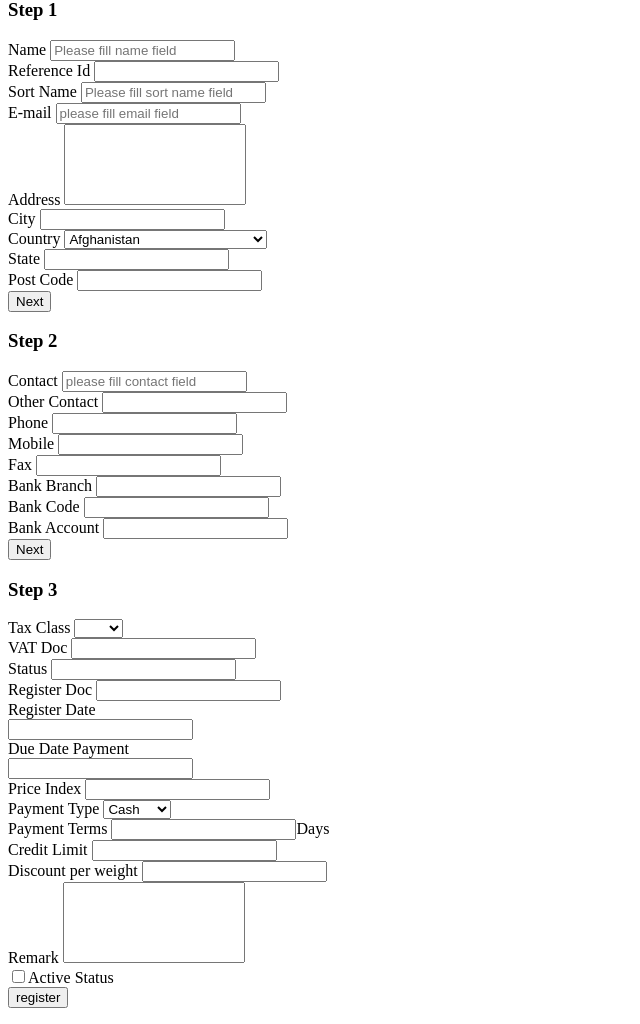
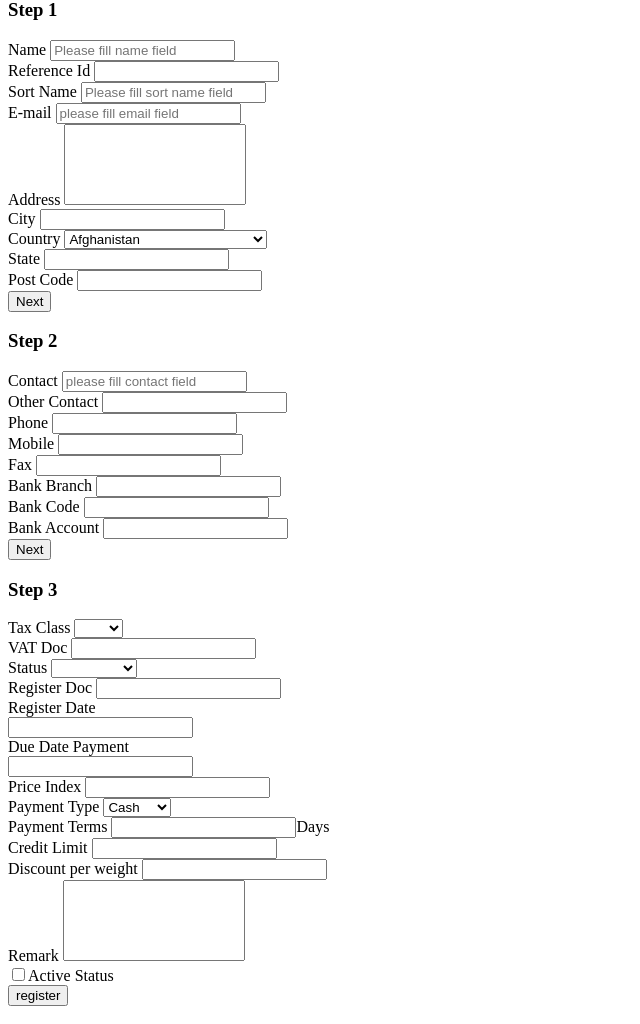
Before and after one commit to bebeck/manifest-system, a CodeIgniter app: the page made by application/views/customers/customer_input.php in a window 1280 px wide. Shown: the part 91-1115 px from the top of the page, without its empty margins (0-640 px from the left). Run offline with CodeIgniter, Linux system fonts and the light colour scheme.

Commit message:
yang terbaru customer_input.php

```diff
--- a/application/views/customers/customer_input.php
+++ b/application/views/customers/customer_input.php
@@ -484,7 +484,11 @@
                 <div class="form-group">
               <label>Status</label>
 
-  					<input id="status" name="status" type="text" placeholder="" class="form-control">
+  					 <select required class="form-control" name="status" >
+                          <option value=""></option>
+               				<option value="shipper">Shipper</option>
+                            <option value="consignee">Consignee</option>
+                            </select>
 
                </div>
 
```
